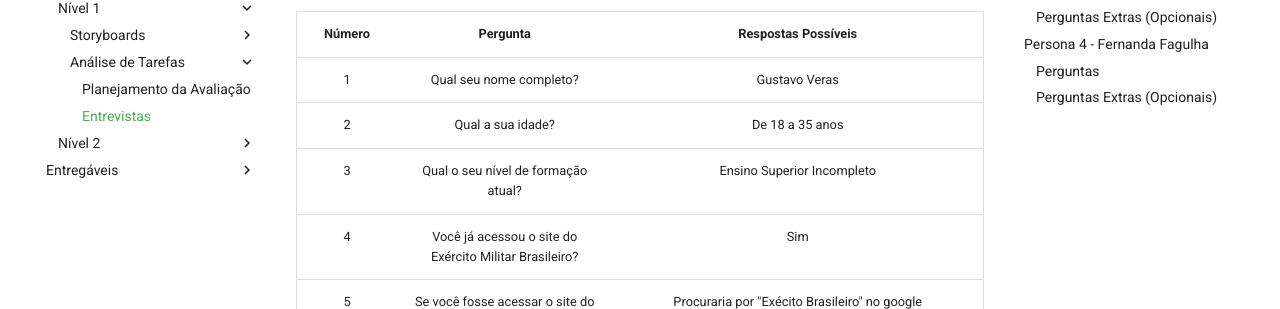
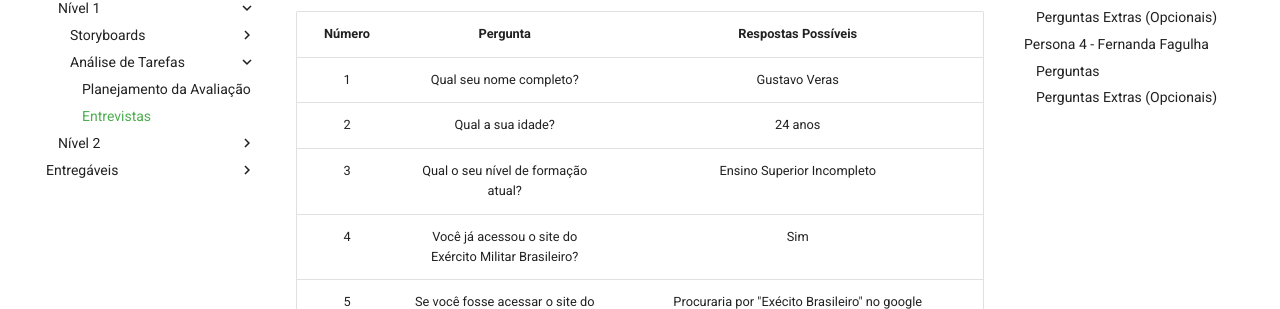
Before and after one commit to heitormsb/2021.2-Exercito-Brasileiro, an MkDocs documentation site: the page built from docs/Design_avaliacao_desenv/nivel1/entrevistas.md, in a window 1280 px wide and 900 px high. Shown: the part 256-565 px from the top of the window. Built offline with MkDocs 1.6.1 and Material for MkDocs 9.7.7, drawn with Linux system fonts in a browser that asks for light colours; some of the changed text lies outside the part shown.

Commit message:
Arrumar idade entrevistas

```diff
--- a/docs/Design_avaliacao_desenv/nivel1/entrevistas.md
+++ b/docs/Design_avaliacao_desenv/nivel1/entrevistas.md
@@ -3,7 +3,7 @@
 | Número | Pergunta  | Respostas Possíveis  |
 | :-: | :-: | :-: |
 |   1    |  Qual seu nome completo? | Gustavo Veras |
-|   2    |  Qual a sua idade?       | De 18 a 35 anos |
+|   2    |  Qual a sua idade?       | 24 anos |
 |   3    |  Qual o seu nível de formação atual? | Ensino Superior Incompleto |
 |   4    |  Você já acessou o site do Exército Militar Brasileiro? | Sim |
 |   5    |  Se você fosse acessar o site do Exército Militar Brasileiro, como faria isso? | Procuraria por "Exécito Brasileiro" no google |
@@ -28,7 +28,7 @@
 | Número | Pergunta  | Respostas Possíveis  |
 | :-: | :-: | :-: |
 |   1    |  Qual seu nome completo? | André Xin |
-|   2    |  Qual a sua idade?       | Abaixo de 18 anos |
+|   2    |  Qual a sua idade?       | 17 anos |
 |   3    |  Qual o seu nível de formação atual? | Ensino Medio Incompleto |
 |   4    |  Você já acessou o site do Exército Militar Brasileiro? | Nao |
 |   5    |  Se você fosse acessar o site do Exército Militar Brasileiro, como faria isso? | Procuraria por "Site do Exécito Brasileiro" no google |
@@ -53,7 +53,7 @@
 | Número | Pergunta  | Respostas Possíveis  |
 | :-: | :-: | :-: |
 |   1    |  Qual seu nome completo? | Fernanda Fagulha |
-|   2    |  Qual a sua idade?       | Entre 35 e 50 anos |
+|   2    |  Qual a sua idade?       | 44 anos |
 |   3    |  Qual o seu nível de formação atual? | Ensino Superior Completo |
 |   4    |  Você já acessou o site do Exército Militar Brasileiro? | Sim |
 |   5    |  Se você fosse acessar o site do Exército Militar Brasileiro, como faria isso? | Procuraria por "Site do Exécito Brasileiro" no google |
```
